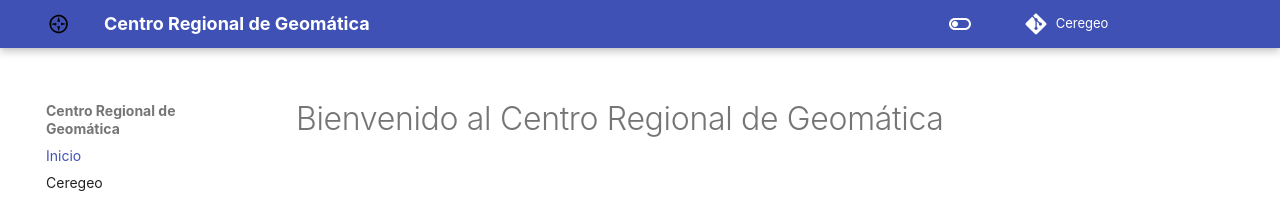
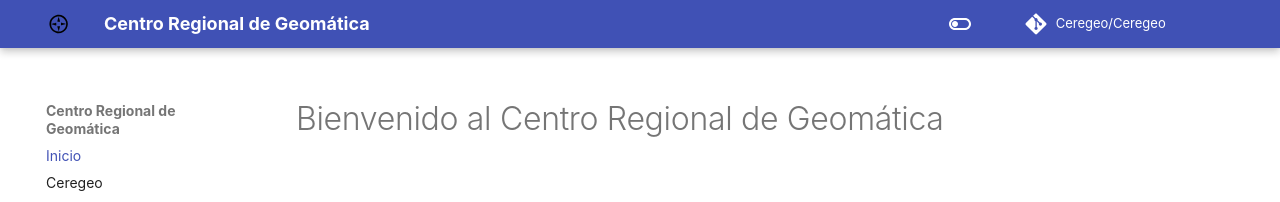
Before and after one commit to virginiapiani/Ceregeo, an MkDocs documentation site: the page built from docs/index.md, in a window 1280 px wide. Shown: the top 202 px of the page. Built offline with MkDocs 1.6.1 and Material for MkDocs 9.7.7, drawn with Linux system fonts in a browser that asks for light colours; some web fonts are replaced; comment, search, counter and statistics services are not loaded.

Commit message:
Update mkdocs.yml

```diff
--- a/mkdocs.yml
+++ b/mkdocs.yml
@@ -4,8 +4,9 @@ site_author: Fernando Tentor
 site_url: https://ceregeo.github.io/Ceregeo/
 
 # Repository
-repo_name: Ceregeo
+repo_name: Ceregeo/Ceregeo
 repo_url: https://github.com/Ceregeo/Ceregeo
+edit_uri: ./edit/main/docs
 
 # Copyright
 copyright: 'Copyright &copy; 2021 - 2022 Fernando Tentor'
```
